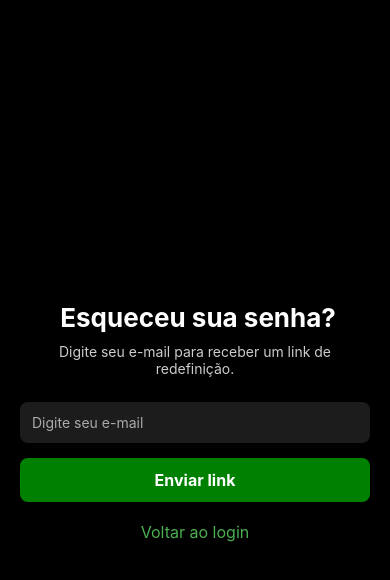
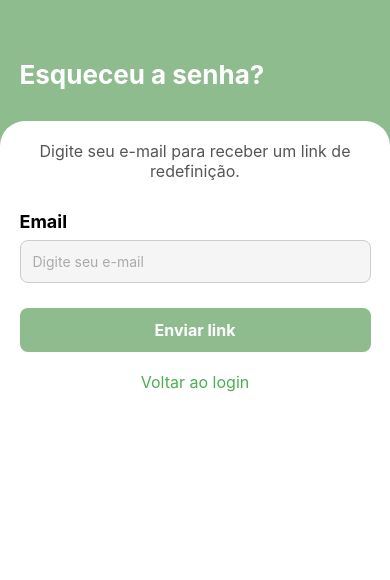
Before and after one commit to Ingrid3ds2025/SENSORES-ESP8266, a React Native app: screen /EsqueceuSenha in a window 390 px wide. Shown: the top 580 px of the page. Built offline with nearby package versions, Linux system fonts and the light colour scheme; no server answers.

Commit message:
Add files via upload

```diff
--- a/src/pages/singIn/telaCadastro.jsx
+++ b/src/pages/singIn/telaCadastro.jsx
@@ -14,11 +14,9 @@ import { Ionicons } from '@expo/vector-icons';
 import { auth } from '../telas/firebaseConfig';
 import { updateProfile } from 'firebase/auth';
 
-
 export default function SignIn() {
   const navigation = useNavigation();
 
-  // Estados
   const [username, setUsername] = useState('');
   const [email, setEmail] = useState('');
   const [password, setPassword] = useState('');
@@ -26,7 +24,6 @@ export default function SignIn() {
   const [showPassword, setShowPassword] = useState(false);
   const [showConfirmPassword, setShowConfirmPassword] = useState(false);
 
-  // Validação e cadastro
   const handleSignUp = async () => {
     if (!email || !password || !confirmPassword || !username) {
       Alert.alert('Atenção', 'Preencha todos os campos!');
@@ -39,10 +36,13 @@ export default function SignIn() {
     }
 
     try {
-      const userCredential = await createUserWithEmailAndPassword(auth, email, password);
+      const userCredential = await createUserWithEmailAndPassword(
+        auth,
+        email,
+        password
+      );
       const user = userCredential.user;
 
-      // Atualiza o nome do usuário no perfil
       await updateProfile(user, {
         displayName: username,
       });
@@ -54,17 +54,21 @@ export default function SignIn() {
     }
   };
 
-
   return (
     <View style={styles.container}>
-      {/* Cabeçalho */}
-      <Animatable.View animation="fadeInLeft" delay={500} style={styles.containerHeader}>
+      <Animatable.View
+        animation="fadeInLeft"
+        delay={500}
+        style={styles.containerHeader}
+      >
         <Text style={styles.message}>Cadastre-se!</Text>
       </Animatable.View>
 
-      {/* Formulário */}
-      <Animatable.View animation="fadeInUp" delay={500} style={styles.containerForm}>
-
+      <Animatable.View
+        animation="fadeInUp"
+        delay={500}
+        style={styles.containerForm}
+      >
         <Text style={styles.titulo}>Nome de Usuário</Text>
         <TextInput
           placeholder="Digite seu nome"
@@ -93,8 +97,15 @@ export default function SignIn() {
             value={password}
             autoCapitalize="none"
           />
-          <TouchableOpacity onPress={() => setShowPassword(!showPassword)} style={styles.iconContainer}>
-            <Ionicons name={showPassword ? 'eye-off' : 'eye'} size={22} color="gray" />
+          <TouchableOpacity
+            onPress={() => setShowPassword(!showPassword)}
+            style={styles.iconContainer}
+          >
+            <Ionicons
+              name={showPassword ? 'eye-off' : 'eye'}
+              size={22}
+              color="gray"
+            />
           </TouchableOpacity>
         </View>
 
@@ -111,14 +122,17 @@ export default function SignIn() {
             onPress={() => setShowConfirmPassword(!showConfirmPassword)}
             style={styles.iconContainer}
           >
-            <Ionicons name={showConfirmPassword ? 'eye-off' : 'eye'} size={22} color="gray" />
+            <Ionicons
+              name={showConfirmPassword ? 'eye-off' : 'eye'}
+              size={22}
+              color="gray"
+            />
           </TouchableOpacity>
         </View>
 
         <TouchableOpacity style={styles.button} onPress={handleSignUp}>
           <Text style={styles.textButton}>Cadastrar</Text>
         </TouchableOpacity>
-
       </Animatable.View>
     </View>
   );
@@ -161,7 +175,7 @@ const styles = StyleSheet.create({
     marginBottom: 12,
     fontSize: 16,
     marginTop: 5,
-    paddingRight: 40, // Espaço para o ícone
+    paddingRight: 40,
   },
   iconContainer: {
     position: 'absolute',
--- a/src/pages/singIn/telaEsqueceuSenha.jsx
+++ b/src/pages/singIn/telaEsqueceuSenha.jsx
@@ -1,5 +1,13 @@
 import React, { useState } from 'react';
-import { View, Text, TextInput, TouchableOpacity, Alert, StyleSheet } from 'react-native';
+import {
+  View,
+  Text,
+  TextInput,
+  TouchableOpacity,
+  Alert,
+  StyleSheet
+} from 'react-native';
+import * as Animatable from 'react-native-animatable';
 import { getAuth, sendPasswordResetEmail } from 'firebase/auth';
 
 export default function TelaEsqueceuSenha({ navigation }) {
@@ -18,7 +26,7 @@ export default function TelaEsqueceuSenha({ navigation }) {
         '📩 Email enviado!',
         'Verifique sua caixa de entrada e siga as instruções para redefinir sua senha.'
       );
-      navigation.navigate('SignIn'); // volta pra tela de login
+      navigation.navigate('SignIn');
     } catch (error) {
       console.log(error);
       Alert.alert('Erro', 'Não foi possível enviar o email. Verifique o endereço digitado.');
@@ -27,16 +35,30 @@ export default function TelaEsqueceuSenha({ navigation }) {
 
   return (
     <View style={styles.container}>
-      <Text style={styles.titulo}> Esqueceu sua senha?</Text>
+      <Animatable.View
+        animation="fadeInLeft"
+        delay={500}
+        style={styles.containerHeader}
+      >
+        <Text style={styles.tituloHeader}>Esqueceu a senha?</Text>
+      </Animatable.View>
+
+      <Animatable.View
+        animation="fadeInUp"
+        delay={500}
+        style={styles.containerForm}
+      >
         <Text style={styles.subtitulo}>
           Digite seu e-mail para receber um link de redefinição.
         </Text>
 
+        <Text style={styles.label}>Email</Text>
         <TextInput
           style={styles.input}
           placeholder="Digite seu e-mail"
           placeholderTextColor="#aaa"
           keyboardType="email-address"
+          autoCapitalize="none"
           value={email}
           onChangeText={setEmail}
         />
@@ -48,6 +70,7 @@ export default function TelaEsqueceuSenha({ navigation }) {
         <TouchableOpacity onPress={() => navigation.navigate('SignIn')}>
           <Text style={styles.voltar}>Voltar ao login</Text>
         </TouchableOpacity>
+      </Animatable.View>
     </View>
   );
 }
@@ -55,36 +78,57 @@ export default function TelaEsqueceuSenha({ navigation }) {
 const styles = StyleSheet.create({
   container: {
     flex: 1,
-    backgroundColor: '#000',
-    justifyContent: 'center',
-    alignItems: 'center',
-    padding: 20,
+    backgroundColor: '#8fbc8f',
   },
-  titulo: {
-    color: 'white',
+  containerHeader: {
+    marginTop: '15%',
+    marginBottom: '8%',
+    paddingStart: '5%',
+  },
+  tituloHeader: {
+    color: '#fff',
     fontSize: 26,
     fontWeight: 'bold',
-    marginBottom: 10,
+  },
+  containerForm: {
+    flex: 1,
+    backgroundColor: '#fff',
+    borderTopLeftRadius: 25,
+    borderTopRightRadius: 25,
+    paddingHorizontal: '5%',
+    paddingTop: 20,
+    alignItems: 'center',
   },
   subtitulo: {
-    color: '#ccc',
+    color: '#555',
     textAlign: 'center',
-    marginBottom: 25,
+    marginBottom: 20,
+    fontSize: 16,
+  },
+  label: {
+    width: '100%',
+    fontSize: 18,
+    fontWeight: 'bold',
+    marginBottom: 8,
+    marginTop: 10,
   },
   input: {
-    backgroundColor: '#1c1c1c',
-    color: 'white',
+    backgroundColor: '#f5f5f5',
+    color: '#000',
     borderRadius: 8,
     width: '100%',
     padding: 12,
     marginBottom: 15,
+    borderWidth: 1,
+    borderColor: '#ccc',
   },
   botao: {
-    backgroundColor: 'green',
+    backgroundColor: '#8fbc8f',
     borderRadius: 8,
     width: '100%',
     padding: 12,
     alignItems: 'center',
+    marginTop: 10,
   },
   textoBotao: {
     color: 'white',
--- a/src/pages/singIn/telaLogin.jsx
+++ b/src/pages/singIn/telaLogin.jsx
@@ -97,7 +97,6 @@ export default function SignIn() {
           </Text>
         </TouchableOpacity>
 
-        {/* Rodapé - cadastro e recuperação de senha */}
         <View style={styles.footerContainer}>
           <TouchableOpacity onPress={Cadastrar} style={styles.footerButton}>
             <Text style={styles.textRegistrar}>Não possui uma conta?</Text>
@@ -115,18 +114,18 @@ export default function SignIn() {
 
 const styles = StyleSheet.create({
   container: {
-    flex: 1,
-    backgroundColor: '#8fbc8f',
-  },
+     flex: 1,
+     backgroundColor: '#8fbc8f'
+    },
   containerHeader: {
     marginTop: '15%',
     marginBottom: '8%',
-    paddingStart: '5%',
+    paddingStart: '5%'
   },
   message: {
     fontSize: 28,
     color: '#fff',
-    fontWeight: 'bold',
+    fontWeight: 'bold'
   },
   containerForm: {
     backgroundColor: '#fff',
@@ -139,11 +138,11 @@ const styles = StyleSheet.create({
   titulo: {
     fontSize: 20,
     marginTop: 28,
-    fontWeight: 'bold',
+    fontWeight: 'bold'
   },
   inputContainer: {
     position: 'relative',
-    justifyContent: 'center',
+    justifyContent: 'center'
   },
   input: {
     borderBottomWidth: 1,
@@ -154,9 +153,7 @@ const styles = StyleSheet.create({
     paddingRight: 40,
   },
   iconContainer: {
-    position: 'absolute',
-    right: 10,
-    top: 10,
+    position: 'absolute', right: 10, top: 10
   },
   button: {
     backgroundColor: '#8fbc8f',
@@ -170,7 +167,7 @@ const styles = StyleSheet.create({
   textButton: {
     color: '#fff',
     fontSize: 18,
-    fontWeight: 'bold',
+    fontWeight: 'bold'
   },
   buttonGoogle: {
     flexDirection: 'row',
@@ -184,45 +181,41 @@ const styles = StyleSheet.create({
     paddingHorizontal: 20,
     marginTop: 20,
     width: '100%',
-    shadowColor: '#000',
-    shadowOffset: { width: 0, height: 1 },
-    shadowOpacity: 0.1,
-    shadowRadius: 2,
     elevation: 2,
   },
   iconGoogle: {
     width: 20,
     height: 20,
     marginRight: 10,
-    resizeMode: 'contain',
+    resizeMode: 'contain'
   },
   textButtonGoogle: {
     fontSize: 16,
     fontWeight: 'bold',
-    color: '#000',
-  },
+     color: '#000'
+    },
   footerContainer: {
     marginTop: 25,
     alignItems: 'center',
-    justifyContent: 'center',
+    justifyContent: 'center'
   },
   footerButton: {
     flexDirection: 'row',
     alignItems: 'center',
-    marginVertical: 5,
+    marginVertical: 5
   },
   textRegistrar: {
     color: '#a1a1A1',
-    fontSize: 15,
+    fontSize: 15
   },
   textRegistrarCadastrar: {
     color: 'green',
     marginLeft: 5,
-    fontWeight: 'bold',
+    fontWeight: 'bold'
   },
   textEsqueceuSenha: {
     color: '#4CAF50',
     fontSize: 15,
-    fontWeight: 'bold',
+    fontWeight: 'bold'
   },
 });
--- a/src/pages/telas/configSensor.jsx
+++ b/src/pages/telas/configSensor.jsx
@@ -1,8 +1,9 @@
 import React, { useState } from 'react';
 import { View, TextInput, TouchableOpacity, Text, Alert, StyleSheet } from 'react-native';
+import * as Animatable from 'react-native-animatable';
 import { getAuth } from 'firebase/auth';
 import { ref, set } from 'firebase/database';
-import { db } from './firebaseConfig'; // 🔥 Certifique-se de que o caminho está correto
+import { db } from './firebaseConfig';
 
 export default function ConfigSensor() {
   const [deviceUID, setDeviceUID] = useState('');
@@ -22,35 +23,37 @@ export default function ConfigSensor() {
         return;
       }
 
-      console.log('UID do usuário:', user.uid);
-      console.log('Salvando deviceUID:', deviceUID);
-
-      // Salva o nome do sensor vinculado ao usuário
       await set(ref(db, `usuarios/${user.uid}/config/deviceUID`), deviceUID.trim());
 
-      Alert.alert('✅ Sucesso', `Sensor "${deviceUID}" vinculado com sucesso!`);
-      setDeviceUID(''); // limpa o campo
+      Alert.alert('Sucesso', `Sensor "${deviceUID}" vinculado com sucesso!`);
+      setDeviceUID('');
     } catch (error) {
-      console.error('Erro ao salvar deviceUID:', error);
-      Alert.alert('❌ Erro', error.message);
+      Alert.alert('Erro', error.message);
     }
   };
 
   return (
     <View style={styles.container}>
-      <Text style={styles.title}> Vincular Sensor</Text>
+      <Animatable.View animation="fadeInLeft" delay={500} style={styles.header}>
+        <Text style={styles.titleHeader}>Vincular Sensor</Text>
+      </Animatable.View>
+
+      <Animatable.View animation="fadeInUp" delay={500} style={styles.formContainer}>
+        <Text style={styles.label}>Nome do Sensor</Text>
 
         <TextInput
-        placeholder="Digite o nome do sensor (ex: usuario01)"
-        placeholderTextColor="#aaa"
+          placeholder="ex: planta01"
+          placeholderTextColor="#777"
           style={styles.input}
           value={deviceUID}
           onChangeText={setDeviceUID}
+          autoCapitalize="none"
         />
 
         <TouchableOpacity style={styles.button} onPress={handleVincular}>
           <Text style={styles.textButton}>Salvar</Text>
         </TouchableOpacity>
+      </Animatable.View>
     </View>
   );
 }
@@ -58,36 +61,57 @@ export default function ConfigSensor() {
 const styles = StyleSheet.create({
   container: {
     flex: 1,
-    justifyContent: 'center',
+    backgroundColor: '#8fbc8f'
+  },
+
+  header: {
+    marginTop: '15%',
+    marginBottom: '8%',
+    paddingStart: '5%'
+  },
+
+  titleHeader: {
+    color: '#fff',
+    fontSize: 28,
+    fontWeight: 'bold'
+  },
+
+  formContainer: {
+    flex: 1,
+    backgroundColor: '#fff',
+    borderTopLeftRadius: 25,
+    borderTopRightRadius: 25,
+    paddingHorizontal: '5%',
+    paddingTop: 30,
+  },
+
+  label: {
+    fontSize: 20,
+    fontWeight: 'bold',
+    marginBottom: 10
+  },
+
+  input: {
+    backgroundColor: '#f5f5f5',
+    borderRadius: 8,
+    borderWidth: 1,
+    borderColor: '#ccc',
+    padding: 12,
+    fontSize: 16,
+    marginBottom: 20,
+  },
+
+  button: {
+    backgroundColor: '#8fbc8f',
+    borderRadius: 8,
+    paddingVertical: 12,
     alignItems: 'center',
-    backgroundColor: 'black',
-    padding: 20,
+    marginTop: 10,
   },
-  title: {
-    color: 'white',
-    fontSize: 22,
-    fontWeight: 'bold',
-    marginBottom: 30,
-  },
-  input: {
-    borderWidth: 1,
-    borderColor: 'green',
-    color: 'white',
-    width: '80%',
-    marginBottom: 20,
-    padding: 10,
-    borderRadius: 8,
-  },
-  button: {
-    backgroundColor: 'green',
-    padding: 15,
-    borderRadius: 8,
-    width: '80%',
-    alignItems: 'center',
-  },
+
   textButton: {
-    color: 'white',
-    fontWeight: 'bold',
-    fontSize: 16,
+    color: '#fff',
+    fontSize: 18,
+    fontWeight: 'bold'
   },
 });
--- a/src/pages/telas/firebaseConfig.js
+++ b/src/pages/telas/firebaseConfig.js
@@ -1,7 +1,6 @@
-// src/firebaseConfig.js
 import { initializeApp } from "firebase/app";
 import { getDatabase } from "firebase/database";
-import { getAuth } from "firebase/auth"; // <- IMPORTANTE
+import { getAuth } from "firebase/auth";
 
 const firebaseConfig = {
   apiKey: "AIzaSyD5nw0fdSwuN9BiA8q5rztMlVeY43twDBE",
@@ -14,10 +13,8 @@ const firebaseConfig = {
   measurementId: "G-Z2YYTMS5ZB"
 };
 
-// Inicializa Firebase
 const app = initializeApp(firebaseConfig);
 
-// Inicializa serviços Firebase
 const db = getDatabase(app);
 const auth = getAuth(app);
 
--- a/src/pages/telas/relatorioGeral.jsx
+++ b/src/pages/telas/relatorioGeral.jsx
@@ -31,7 +31,6 @@ export default function RelatorioGeral() {
 
   const [telaAtual, setTelaAtual] = useState(0);
 
-  // 🔁 Alterna telas automaticamente
   useEffect(() => {
     const intervalo = setInterval(() => {
       setTelaAtual((prev) => (prev + 1) % 3);
@@ -39,11 +38,10 @@ export default function RelatorioGeral() {
     return () => clearInterval(intervalo);
   }, []);
 
-  // 🔥 Firebase listener
   useEffect(() => {
     const auth = getAuth();
     const user = auth.currentUser;
-    if (!user) return alert('Você precisa estar logado.');
+    if (!user) return;
 
     const deviceRef = ref(db, `usuarios/${user.uid}/config/deviceUID`);
     onValue(deviceRef, (snap) => {
@@ -72,13 +70,10 @@ export default function RelatorioGeral() {
             }));
           }
         });
-      } else {
-        alert('Nenhum sensor vinculado.');
       }
     });
   }, []);
 
-  // ========= CONFIGURAÇÃO DOS GRÁFICOS =========
   const chartConfig = [
     {
       titulo: '🌡️ Temperatura e 💧 Umidade do Ar',
@@ -151,14 +146,14 @@ export default function RelatorioGeral() {
       legend: {
         labels: {
           color: '#fff',
-          font: { size: 14, family: 'Arial' },
+          font: { size: 14 },
         },
       },
       title: {
         display: true,
         text: chartConfig[telaAtual].titulo,
         color: '#00ff9d',
-        font: { size: 18, family: 'Arial', weight: 'bold' },
+        font: { size: 18, weight: 'bold' },
       },
     },
     scales: {
@@ -180,7 +175,7 @@ export default function RelatorioGeral() {
   return (
     <ScrollView style={styles.scrollContainer} contentContainerStyle={styles.scrollContent}>
       <View style={styles.container}>
-        <Text style={styles.titulo}>Relatório Geral </Text>
+        <Text style={styles.titulo}>Relatório Geral</Text>
 
         {deviceUID ? (
           <>
@@ -235,9 +230,7 @@ const styles = StyleSheet.create({
     paddingBottom: 50,
   },
   container: {
-    color: '#fff',
     width: '90%',
-    textAlign: 'center',
     paddingTop: 40,
   },
   titulo: {
@@ -259,8 +252,15 @@ const styles = StyleSheet.create({
     padding: 20,
     marginBottom: 25,
   },
-  dado: { color: '#fff', fontSize: 18, marginBottom: 10 },
-  valor: { color: '#00ff9d', fontWeight: 'bold' },
+  dado: {
+    color: '#fff',
+    fontSize: 18,
+    marginBottom: 10
+  },
+  valor: {
+    color: '#00ff9d',
+    fontWeight: 'bold'
+  },
   grafico: {
     backgroundColor: '#111',
     borderRadius: 15,
@@ -269,7 +269,11 @@ const styles = StyleSheet.create({
     width: '100%',
     marginBottom: 25,
   },
-  aviso: { color: '#aaa', marginTop: 20, textAlign: 'center' },
+  aviso: {
+    color: '#aaa',
+    marginTop: 20,
+    textAlign: 'center'
+  },
   indicador: {
     flexDirection: 'row',
     justifyContent: 'center',
```
Also changed, not shown: src/pages/telas/perfilUsuario.jsx (+26 -21 lines), src/pages/telas/telaInicial.jsx (+98 -35 lines), src/pages/welcome/bemVindo.jsx (+16 -24 lines), src/routes/AuthLoading.js (+4 -4 lines), src/routes/index.js (+3 -8 lines). Lines whose indentation alone changed are shown as unchanged.
